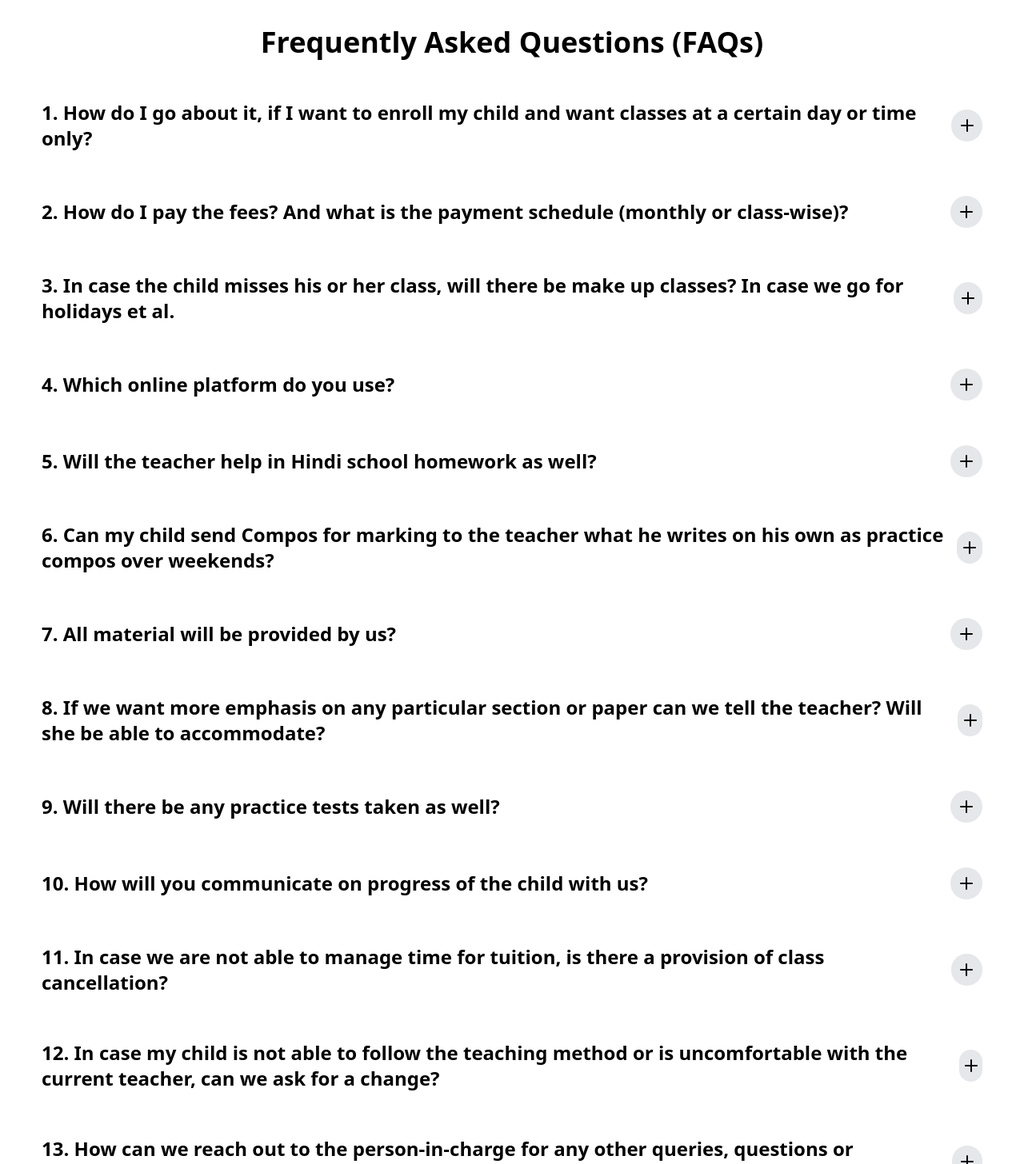
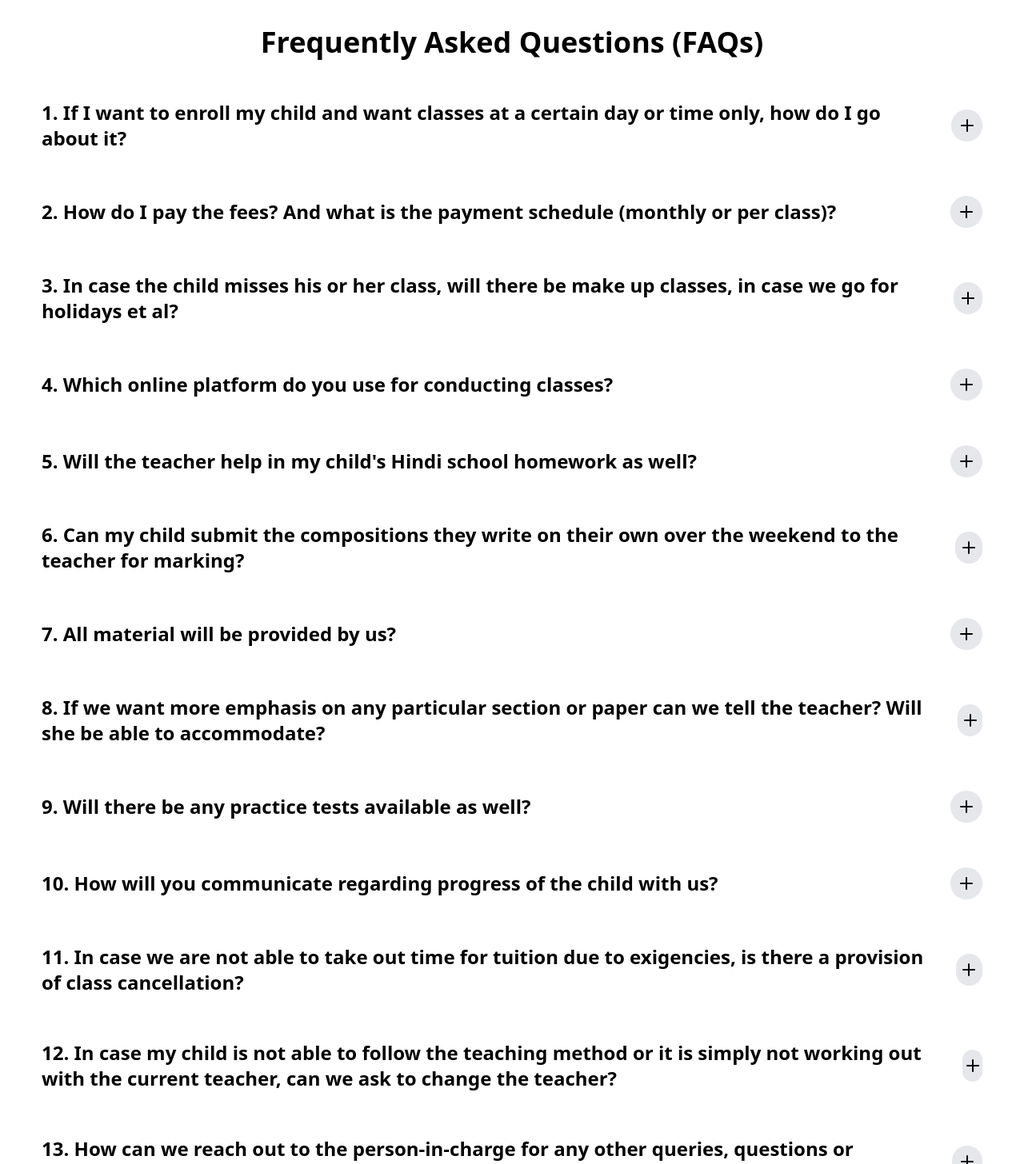
Before and after one commit to shj-sa/Saraswati_Academy_web, a React (Vite) app in the folder client/: page / in a window 1280 px wide. Shown: the part 2580-4036 px from the top of the page at 80% size. Built offline with nearby package versions, Linux system fonts and the light colour scheme; no server answers.

Commit message:
Update FAQ.js

```diff
--- a/client/src/constants/FAQ.js
+++ b/client/src/constants/FAQ.js
@@ -26,68 +26,68 @@ it means
 const faqs = [
   {
     question:
-      "How do I go about it, if I want to enroll my child and want classes at a certain day or time only?",
+      "If I want to enroll my child and want classes at a certain day or time only, how do I go about it?",
     answer:
-      "Any discussion related to date or time slots is to be had with the teacher we connect with you. Post the free-demo session/class, once the teacher is Okayed by you, we make a WhatsApp group between us, you and the teacher. In this WhatsApp group, you can negotiate the class schedule as per yours and teacher’s availability.",
+      "Any discussion related to date or time slots is to be done with the teacher we connect you with. Post the free-demo session/class, once you are ok to go ahead with the teacher, we make a WhatsApp group between us, you and the teacher. In this WhatsApp group, you can negotiate the class schedule with the teacher.",
   },
   {
     question:
-      "How do I pay the fees? And what is the payment schedule (monthly or class-wise)?",
+      "How do I pay the fees? And what is the payment schedule (monthly or per class)?",
     answer:
-      "Payments are to be made through online transfer only. Your child’s teacher will share a class tracker at end of the month, as per which you can clear the fees latest by 10th day of the following month. Our fee cycle is post monthly. Bank details for online will be shared once you enroll the child with us.",
+      "Payments are to be made through online transfer only. Your child’s teacher will share a class tracker at the end of the month, as per which you can deposit the fees latest by 10th day of the following month. Our fee cycle is post monthly. Bank details for online payment will be shared once you enroll the child with us.",
   },
   {
     question:
-      "In case the child misses his or her class, will there be make up classes? In case we go for holidays et al.",
+      "In case the child misses his or her class, will there be make up classes, in case we go for holidays et al?",
     answer:
       "We can reschedule the classes in case of emergencies; however, we request parents to avoid rescheduling as much as possible. If you're going for once a week class, we request you to take at least 4 classes a month, and 7-8 classes at least if you’re going for twice a week.",
   },
   {
-    question: "Which online platform do you use?",
+    question: "Which online platform do you use for conducting classes?",
     answer:
       "We use Google Meet, Zoom or Skype as per your convenience and choice.",
   },
   {
-    question: "Will the teacher help in Hindi school homework as well?",
+    question: "Will the teacher help in my child's Hindi school homework as well?",
     answer:
-      "Yes, if you send school homework to the teacher and give the required instructions, she will definitely help the child with it.",
+      "Yes, if you share school homework with the teacher and give the required instructions, she will definitely help the child with it.",
   },
   {
     question:
-      "Can my child send Compos for marking to the teacher what he writes on his own as practice compos over weekends?",
+      "Can my child submit the compositions they write on their own over the weekend to the teacher for marking?",
     answer:
-      "You can send the composition written by your child on the WhatsApp group created. But we encourage that the marking be done by the teacher face to face during a class to help the child understand mistakes and scope for improvement.",
+      "You can send the composition written by your child on the WhatsApp group created. But we encourage that the marking be done by the teacher face-to-face during a class to help the child understand mistakes and scope for improvement.",
   },
   {
     question: "All material will be provided by us?",
     answer:
-      "We make a lot of personalized material and booklets based on the grade and level of child. However, if there is some specific material you want to be used that is not available with us, we request you to share it with the teacher.",
+      "We make a lot of customized material and booklets and they are available based on the grade and level of your child. However, if there is some specific material you want to be used that is not available with us, we request you to share it with the teacher.",
   },
   {
     question:
       "If we want more emphasis on any particular section or paper can we tell the teacher? Will she be able to accommodate?",
     answer:
-      "Our teachers design the classes depending on our analysis of improvement and focus areas for the child after taking in parent’s view as well. So certainly, if you wish that the teacher focuses on a certain paper or section more, you can let her know in advance.",
+      "Our teachers design the classes depending on our analysis of improvement and focus areas for the child after taking in parent’s view as well. So certainly, if you want the teacher to focus on a certain paper or section more, you can let her know in advance.",
   },
   {
-    question: "Will there be any practice tests taken as well?",
+    question: "Will there be any practice tests available as well?",
     answer:
-      "Yes, we conduct practice tests and assessments regularly based on the need and requirements of the child. So, while teachers plan and execute their own personal assessment for their students, we also conduct various sessions at organization level prior to school exam/assessment time.",
+      "Yes, we conduct practice tests and assessments regularly based on the need and requirements of the child. So, while teachers plan and execute these as per their own assessment of child's capability, we also conduct various sessions at organization level prior to school exam/assessment time.",
   },
   {
-    question: "How will you communicate on progress of the child with us?",
+    question: "How will you communicate regarding progress of the child with us?",
     answer:
-      "We as an organization follow a very interactive and cohesive model in which the teachers are required to conduct Parent Teacher Meetings every month to share progress of the child and any other related aspect as well that you should know about, on behalf of the organization.",
+      "We as an organization follow a very interactive and cohesive model in which the teachers are required to conduct *Parent Teacher Meetings every month* to share progress of the child and any other related aspect that you should know about, on behalf of the organization.",
   },
   {
     question:
-      "In case we are not able to manage time for tuition, is there a provision of class cancellation?",
+      "In case we are not able to take out time for tuition due to exigencies, is there a provision of class cancellation?",
     answer:
       "As mentioned above, although our model is very flexible and accommodating, we do not encourage any last-minute class cancellations. You can always reschedule the class after discussing with the teacher basis their availability.",
   },
   {
     question:
-      "In case my child is not able to follow the teaching method or is uncomfortable with the current teacher, can we ask for a change?",
+      "In case my child is not able to follow the teaching method or it is simply not working out with the current teacher, can we ask to change the teacher?",
     answer:
       "In case your child is not able to follow the teacher or the teacher is unable to adhere to a mutually agreed methodology, we can consider changing the teacher. However, we can only do it max 3 times; which means you can get 2 more demo sessions from us (excluding the first demo).",
   },
@@ -95,13 +95,13 @@ const faqs = [
     question:
       "How can we reach out to the person-in-charge for any other queries, questions or suggestions?",
     answer:
-      "There are two ways available:\n1. You can reach out to your child’s teacher in the common WhatsApp group regarding any questions.\n2. You can reach out to our Founder and CEO, Ms. Priyanka Mishra on her mobile anytime between 10.00 am SGT – 9.30 pm SGT.",
+      "There are two ways available:\n1. You can reach out to your child’s teacher in the common WhatsApp group regarding any questions.\n2. Or else, contact our Founder and CEO, Ms. Priyanka Mishra anytime between 07.30 am IST – 7.30 pm IST.",
   },
   {
     question:
       "How do we get updates on all the information being shared by the organization?",
     answer:
-      "Apart from the personalized WhatsApp group that we make for conducting the classes, we also add you to an exclusive Parent WhatsApp group where we provide all other information related to materials, classes, exams and curriculum related info etc.",
+      "Apart from the personalized WhatsApp group that we make for conducting the classes, we also add you to an exclusive Parent WhatsApp group where we provide all other information related to materials, classes, exams and curriculum etc.",
   },
 ];
 
```
